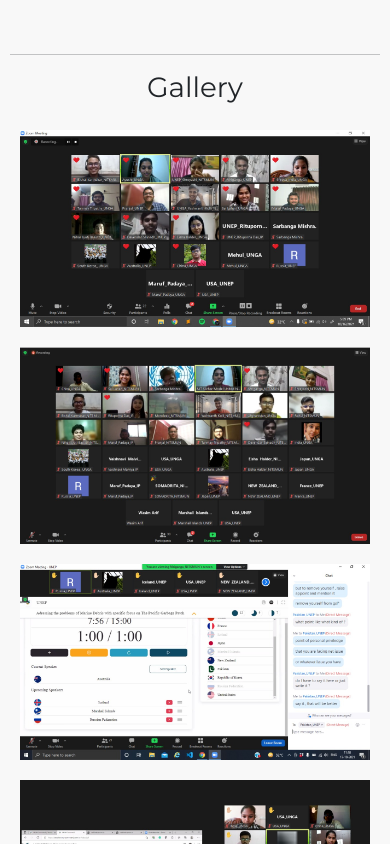
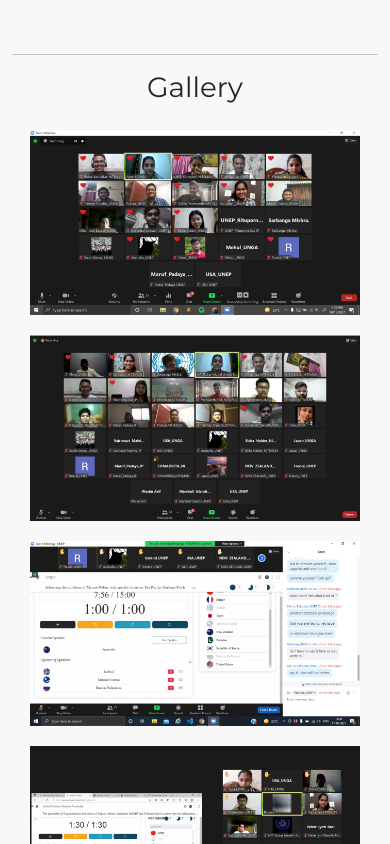
Before and after one commit to nitsmun/nitsmun2021-22, a React (Create React App) app: page /events/mun-u18 in a window 390 px wide. Shown: the part 1960-2804 px from the top of the page. Built offline with nearby package versions, Linux system fonts and the light colour scheme.

Commit message:
Update Mun18Gallery.css

```diff
--- a/src/components/Mun18Gallery.css
+++ b/src/components/Mun18Gallery.css
@@ -8,3 +8,10 @@
     width: 350px;
     margin: 10px 10px;
 }
+
+@media screen and (max-width:600px) {
+    .r img{
+        margin: 10px auto;
+        width: 90%;
+    }
+}
```
